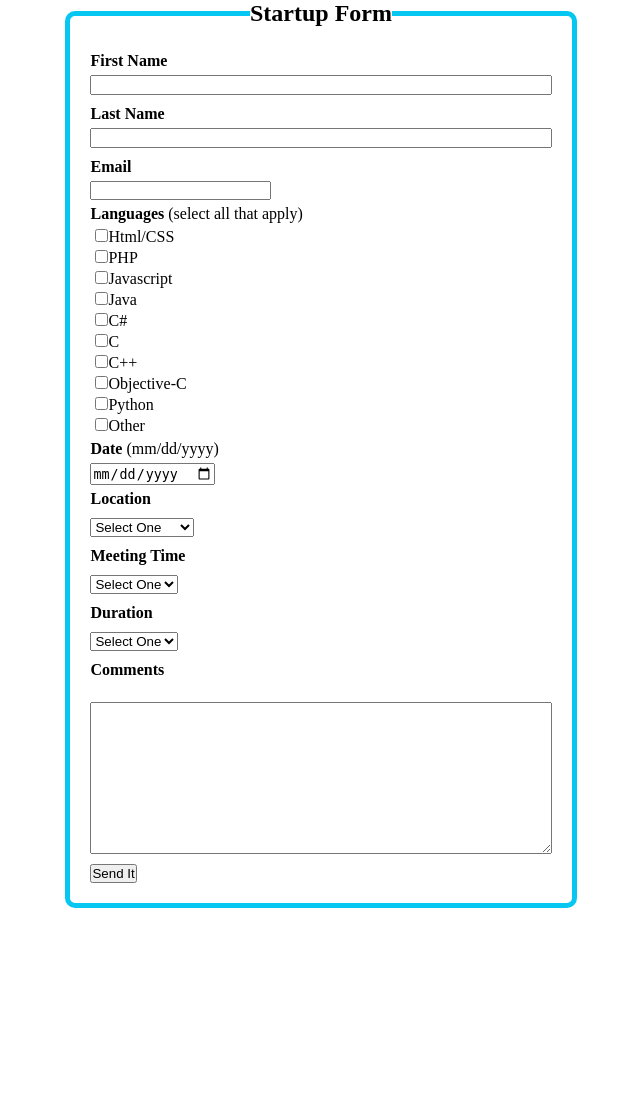
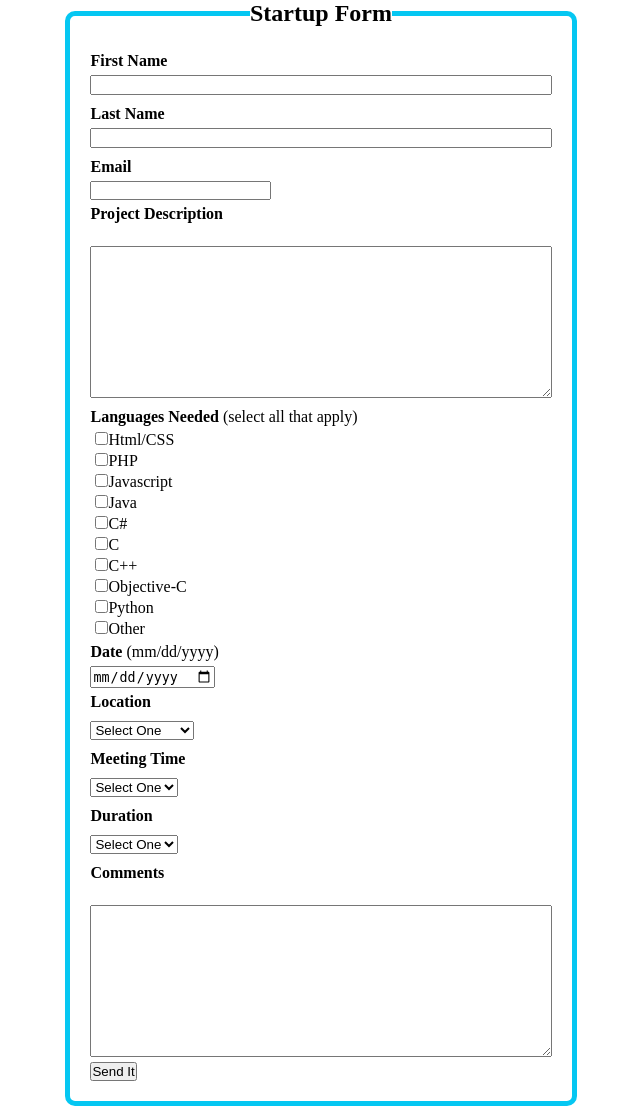
Before and after one commit to esmyth01/gig-dev, a PHP site: page /experimental-startup-form.php in a window 1280 px wide. Shown: the whole page, without its empty margins (319-959 px from the left). Before the commit the page ends 908 px from the top, so only its background shows below. Run offline with PHP 8.4, Linux system fonts and the light colour scheme.

Commit message:
Couple small changes to the form

```diff
--- a/applications/experimental-startup-form.php
+++ b/applications/experimental-startup-form.php
@@ -24,7 +24,11 @@ echo '
 <label><strong>Email</strong></label>
 <input type="email" name="Email" id="Email">
 
-<label><strong>Languages</strong>&nbsp(select all that apply)</label>
+<label><strong>Project Description</strong></label><br>
+<textarea rows="10" name="ProjectDescription" id="ProjectDescription">
+</textarea>
+
+<label><strong>Languages Needed</strong>&nbsp(select all that apply)</label>
 <p>
 <input type="checkbox" name="Languages []" id="Language1" value="html/css">Html/CSS
 </p>
--- a/applications/form-styles.css
+++ b/applications/form-styles.css
@@ -30,7 +30,7 @@ legend {
 
 textarea {
 	width:100%;
-	margin-bottom:10px;
+	margin-bottom:5px;
 
 }
 
```
